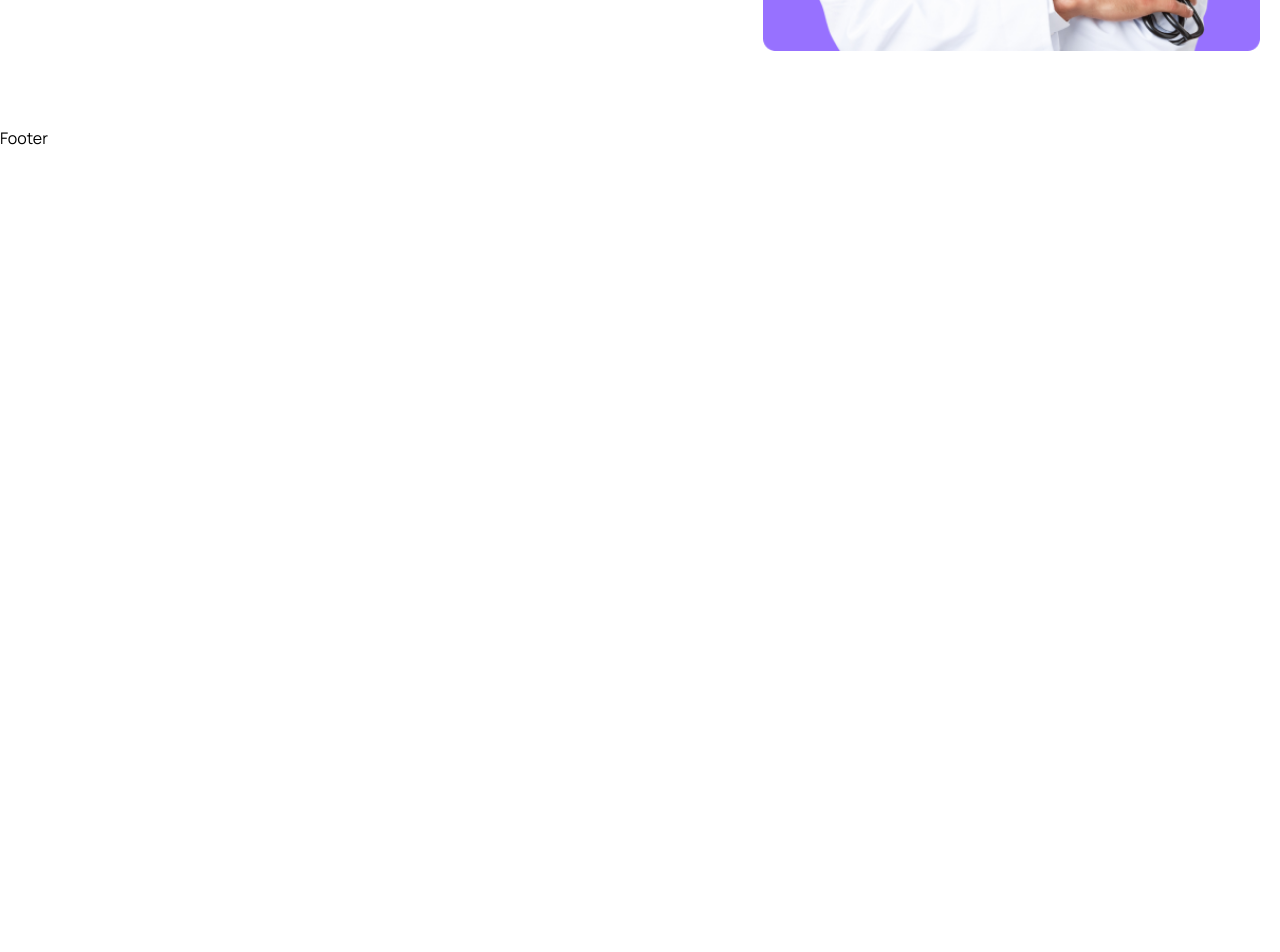
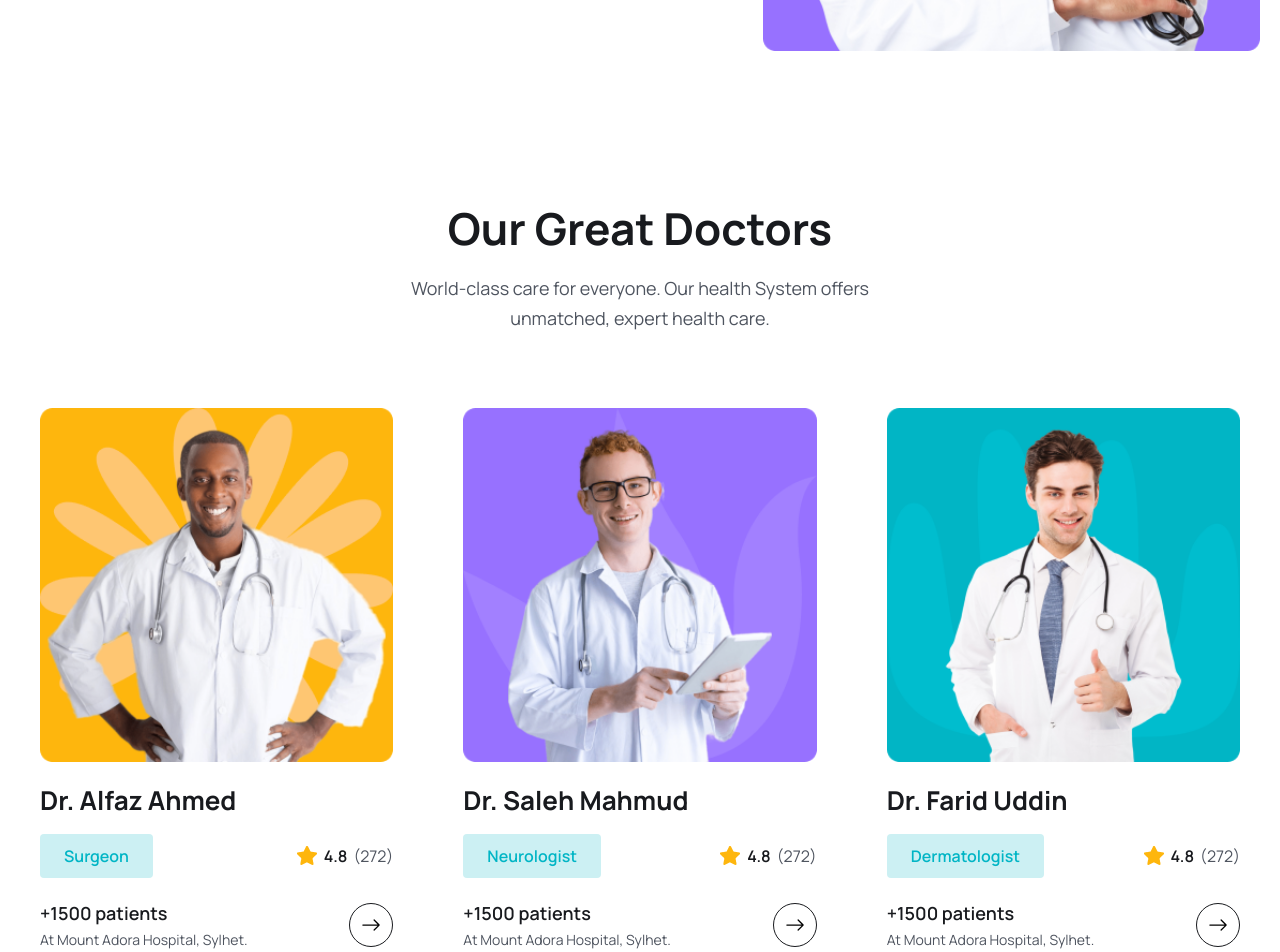
Before and after one commit to M-Alam116/Doctor-Appointment, a React (Vite) app in the folder frontend/: page / in a window 1280 px wide. Shown: the part 3700-4652 px from the top of the page. Before the commit the page ends 3850 px from the top, so only its background shows below. Built offline with nearby package versions, Linux system fonts and the light colour scheme; the HTML template or start-up script is replaced by a standard one.

Commit message:
our great doctors section completed

```diff
--- a/frontend/src/assets/data/doctors.js
+++ b/frontend/src/assets/data/doctors.js
@@ -6,7 +6,7 @@
   {
     id: "01",
     name: "Dr. Alfaz Ahmed",
-    specialty: "Surgeon",
+    specialization: "Surgeon",
     avgRating: 4.8,
     totalRating: 272,
     photo: doctorImg01,
@@ -16,7 +16,7 @@
   {
     id: "02",
     name: "Dr. Saleh Mahmud",
-    specialty: "Neurologist",
+    specialization: "Neurologist",
     avgRating: 4.8,
     totalRating: 272,
     photo: doctorImg02,
@@ -26,7 +26,7 @@
   {
     id: "03",
     name: "Dr. Farid Uddin",
-    specialty: "Dermatologist",
+    specialization: "Dermatologist",
     avgRating: 4.8,
     totalRating: 272,
     photo: doctorImg03,
--- /dev/null
+++ b/frontend/src/components/Doctors/DoctorCard.jsx
@@ -0,0 +1,61 @@
+import starIcon from "../../assets/images/Star.png";
+import { Link } from "react-router-dom";
+import { BsArrowRight } from "react-icons/bs";
+const DoctorCard = ({ doctor }) => {
+  const {
+    name,
+    avgRating,
+    totalRating,
+    photo,
+    specialization,
+    totalPatients,
+    hospital,
+  } = doctor;
+
+  return (
+    <div className="p-3 lg:p-5">
+      <div>
+        <img src={photo} className="w-full" alt="" />
+      </div>
+      <h2 className="text-[18px] leading-[30px] lg:text-[26px] lg:leading-9 text-headingColor font-[700] mt-3 lg:mt-5">
+        {name}
+      </h2>
+
+      <div className="mt-2 lg:mt-4 flex items-center justify-between">
+        <span className="bg-[#CCF0F3] text-irisBlueColor py-1 px-2 lg:py-2 lg:px-6 text-[12px] leading-4 lg:text-[16px] lg:leading-7 font-semibold rounded">
+          {specialization}
+        </span>
+
+        <div className="flex items-center gap-[6px]">
+          <span className="flex items-center gap-[6px] text-[14px] leading-6 lg:text-[16px] lg:leading-7 font-semibold text-headingColor">
+            <img src={starIcon} alt="" />
+            {avgRating}
+          </span>
+          <span className="text-[14px] leading-6 lg:text-[16px] lg:leading-7 font-[400] text-textColor">
+            ({totalRating})
+          </span>
+        </div>
+      </div>
+
+      <div className="mt-[18px] lg:mt-5 flex items-center justify-between">
+        <div>
+          <h3 className="text-[16px] leading-7 lg:text-[18px] lg:leading-[30px] font-semibold text-headingColor">
+            +{totalPatients} patients
+          </h3>
+          <p className="text-[14px] leading-6 font-[400] text-textColor">
+            At {hospital}
+          </p>
+        </div>
+
+        <Link
+          to="/doctors"
+          className="w-[44px] h-[44px] rounded-full border border-solid border-[#181A1E] flex items-center justify-center group hover:bg-primaryColor hover:border-none"
+        >
+          <BsArrowRight className="group-hover:text-white w-6 h-5" />
+        </Link>
+      </div>
+    </div>
+  );
+};
+
+export default DoctorCard;
--- /dev/null
+++ b/frontend/src/components/Doctors/DoctorList.jsx
@@ -0,0 +1,13 @@
+import { doctors } from "../../assets/data/doctors";
+import DoctorCard from "./DoctorCard";
+const DoctorList = () => {
+  return (
+    <div className="grid grid-cols-1 sm:grid-cols-2 md:grid-cols-3 gap-5 lg:gap-[30px] mt-[30px] lg:mt-[55px]">
+      {doctors.map((doctor) => (
+        <DoctorCard key={doctor.id} doctor={doctor} />
+      ))}
+    </div>
+  );
+};
+
+export default DoctorList;
--- a/frontend/src/pages/Home.jsx
+++ b/frontend/src/pages/Home.jsx
@@ -7,10 +7,12 @@
 import featureImg from "../assets/images/feature-img.png";
 import videoIcon from "../assets/images/video-icon.png";
 import avatarIcon from "../assets/images/avatar-icon.png";
+import faqImg from "../assets/images/faq-img.png";
 import { Link } from "react-router-dom";
 import { BsArrowRight } from "react-icons/bs";
 import About from "../components/About/About";
 import ServiceList from "../components/Services/ServiceList";
+import DoctorList from "../components/Doctors/DoctorList";
 
 const Home = () => {
   return (
@@ -164,7 +166,9 @@
         </div>
       </section>
 
+      {/* ====== about section start======= */}
       <About />
+      {/* ====== about section end======= */}
 
       {/* ========= services section start =========*/}
       <section>
@@ -243,6 +247,34 @@
         </div>
       </section>
       {/*============== feature section end ============*/}
+
+      {/* ======= our great doctors start ========= */}
+      <section>
+        <div className="container">
+          <div className="xl:w-[470px] mx-auto">
+            <h2 className="heading text-center">Our Great Doctors</h2>
+            <p className="text__para text-center">
+              World-class care for everyone. Our health System offers unmatched,
+              expert health care.
+            </p>
+          </div>
+
+          <DoctorList />
+        </div>
+      </section>
+      {/* ======= our great doctors end ========= */}
+
+      {/* ======== FAQs section start */}
+      <section>
+        <div className="container">
+          <div className="flex justify-between gap-[50px] lg:gap-0">
+            <div className="w-1/2 hidden md:block">
+              <img src={faqImg} alt="" />
+            </div>
+          </div>
+        </div>
+      </section>
+      {/* ======== FAQs section end */}
     </>
   );
 };
```
